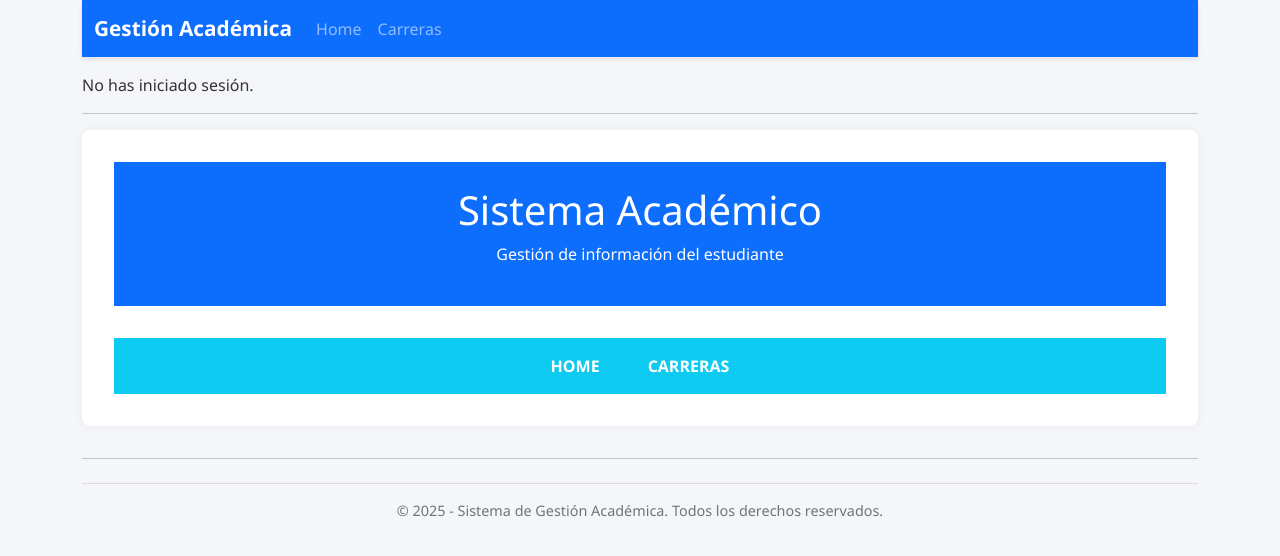
After one commit to UTN-BDA/gestion_academica, a Django app: page /home/ in a window 1280 px wide. The commit adds this page. Shown: the top 556 px of the page. Run offline with Django 4.2, Linux system fonts and the light colour scheme.

Commit message:
prueba de sitio web con carreras registradas

```diff
--- /dev/null
+++ b/app/static/css/base.css
@@ -0,0 +1,73 @@
+/* Estilo general */
+body {
+    font-family: 'Segoe UI', sans-serif;
+    font-size: 16px;
+    background-color: #f4f6f9;
+    color: #333;
+    margin: 0;
+    padding: 0;
+}
+
+/* Encabezado */
+header {
+    background-color: #2e86c1;
+    color: white;
+    padding: 1.5rem;
+    text-align: center;
+    margin-bottom: 2rem;
+}
+
+/* Enlaces */
+a {
+    color: #2e86c1;
+    text-decoration: none;
+    font-weight: 500;
+}
+
+a:hover {
+    color: #1b4f72;
+    text-decoration: underline;
+}
+
+/* Navegación */
+.navbar {
+    box-shadow: 0 2px 4px rgba(0,0,0,0.1);
+}
+
+.navbar-brand {
+    font-weight: bold;
+    font-size: 1.3rem;
+}
+
+.nav-link {
+    padding: 0.5rem 1rem;
+}
+
+/* Contenido principal */
+section {
+    background-color: #ffffff;
+    padding: 2rem;
+    border-radius: 8px;
+    margin-bottom: 2rem;
+    box-shadow: 0 0 10px rgba(0,0,0,0.05);
+}
+
+/* Detalles (uso genérico académico) */
+.details {
+    margin-top: 1.5rem;
+    margin-bottom: 1.5rem;
+}
+
+.details p {
+    margin: 0.2rem 0;
+}
+
+/* Pie de página */
+footer {
+    font-size: 0.9rem;
+    color: #666;
+    padding: 1rem 0;
+    text-align: center;
+    border-top: 1px solid #ddd;
+    margin-top: 2rem;
+}
--- /dev/null
+++ b/app/templates/base.html
@@ -0,0 +1,56 @@
+{% load static %}
+<!DOCTYPE html>
+<html lang="es">
+<head>
+    <meta charset="UTF-8">
+    <meta name="viewport" content="width=device-width, initial-scale=1">
+    <title>Sistema de Gestión Académica</title>
+
+    <link href="https://cdn.jsdelivr.net/npm/bootstrap@5.1.3/dist/css/bootstrap.min.css" rel="stylesheet" integrity="sha384-1BmE4kWBq78iYhFldvKuhfTAU6auU8tT94WrHftjDbrCEXSU1oBoqyl2QvZ6jIW3" crossorigin="anonymous">
+    <link rel="stylesheet" href="{% static 'css/base.css' %}">
+    <link href="https://fonts.googleapis.com/css2?family=Lobster" rel="stylesheet">
+</head>
+<body>
+<div class="container">
+
+    <nav class="navbar navbar-expand-lg navbar-dark bg-primary">
+        <div class="container-fluid">
+            <a class="navbar-brand" href="#">Gestión Académica</a>
+            <button class="navbar-toggler" type="button" data-bs-toggle="collapse" data-bs-target="#navbarNav" aria-controls="navbarNav" aria-expanded="false" aria-label="Toggle navigation">
+              <span class="navbar-toggler-icon"></span>
+            </button>
+            <div class="collapse navbar-collapse" id="navbarNav">
+                <div class="navbar-nav">
+                    <a class="nav-link" href="{% url 'home' %}">Home</a>
+                    <a class="nav-link" href="{% url 'carrera' %}">Carreras</a>
+                </div>
+            </div>
+        </div>
+    </nav>
+
+    <div class="mt-3">
+        {% if user.is_authenticated %}
+            <p>Hola {{ user.username }}!</p>
+        {% else %}
+            <p>No has iniciado sesión.</p>
+        {% endif %}
+    </div>
+
+    <hr>
+
+    <section>
+        {% block content %}
+        {% endblock %}
+    </section>
+
+    <hr>
+
+    <footer class="text-center text-muted mt-4">
+        <p>&copy; 2025 - Sistema de Gestión Académica. Todos los derechos reservados.</p>
+    </footer>
+
+</div>
+
+<script src="https://cdn.jsdelivr.net/npm/bootstrap@5.1.3/dist/js/bootstrap.bundle.min.js" integrity="sha384-ka7Sk0Gln4gmtz2MlQnikT1wXgYsOg+OMhuP+IlRH9sENBO0LRn5q+8nbTov4+1p" crossorigin="anonymous"></script>
+</body>
+</html>
--- a/app/templates/home.html
+++ b/app/templates/home.html
@@ -1,11 +1,13 @@
-<!DOCTYPE html>
-<html lang="en">
-<head>
-    <meta charset="UTF-8">
-    <meta name="viewport" content="width=device-width, initial-scale=1.0">
-    <title>Document</title>
-</head>
-<body>
-    <h1>Home Page</h1>
-</body>
-</html>
+{% extends 'base.html' %}
+
+{% block content %}
+<header class="bg-primary text-white text-center py-4">
+    <h1>Sistema Académico</h1>
+    <p>Gestión de información del estudiante</p>
+</header>
+
+<nav class="bg-info d-flex justify-content-center flex-wrap">
+    <a href="{% url 'home' %}" class="text-white px-4 py-3 fw-bold text-decoration-none">HOME</a>
+    <a href="{% url 'carrera' %}" class="text-white px-4 py-3 fw-bold text-decoration-none">CARRERAS</a>
+</nav>
+{% endblock %}
--- a/app/urls.py
+++ b/app/urls.py
@@ -3,5 +3,6 @@ from . import views
 
 urlpatterns = [
     path('', views.home),
-     path('inicio/', views.inicio, name="inicio")
+     path('home/', views.home, name="home"),
+     path('carreras/', views.lista_carreras, name='carrera')
 ]
--- a/app/views.py
+++ b/app/views.py
@@ -1,19 +1,21 @@
-from django.shortcuts import render, HttpResponse
+from django.shortcuts import render
+from .models import Career
 # Create your views here.
-
-def home(request):
-    return HttpResponse("HOME DJANGO")
-
-# VISTA DE INICIO falta terminar
-
-def inicio(request):
-    return render(request, 'inicio.html')
-
-# VISTAS PARA Usuario
 
 
 
+# VISTA DE SITIO WEB
+
+def home(request):
+    return render(request, 'home.html')
+
+# VISTAS PARA Usuarios
 
 # VISTAS para Carreras
 
+
+
+def lista_carreras(request):
+    carreras = Career.objects.all()
+    return render(request, 'carreras.html', {'carreras': carreras})
 # VISTAS
```
Also changed, not shown: app/templates/carreras.html (added, +13 -0 lines), app/templates/inicio.html (deleted, +0 -119 lines).
